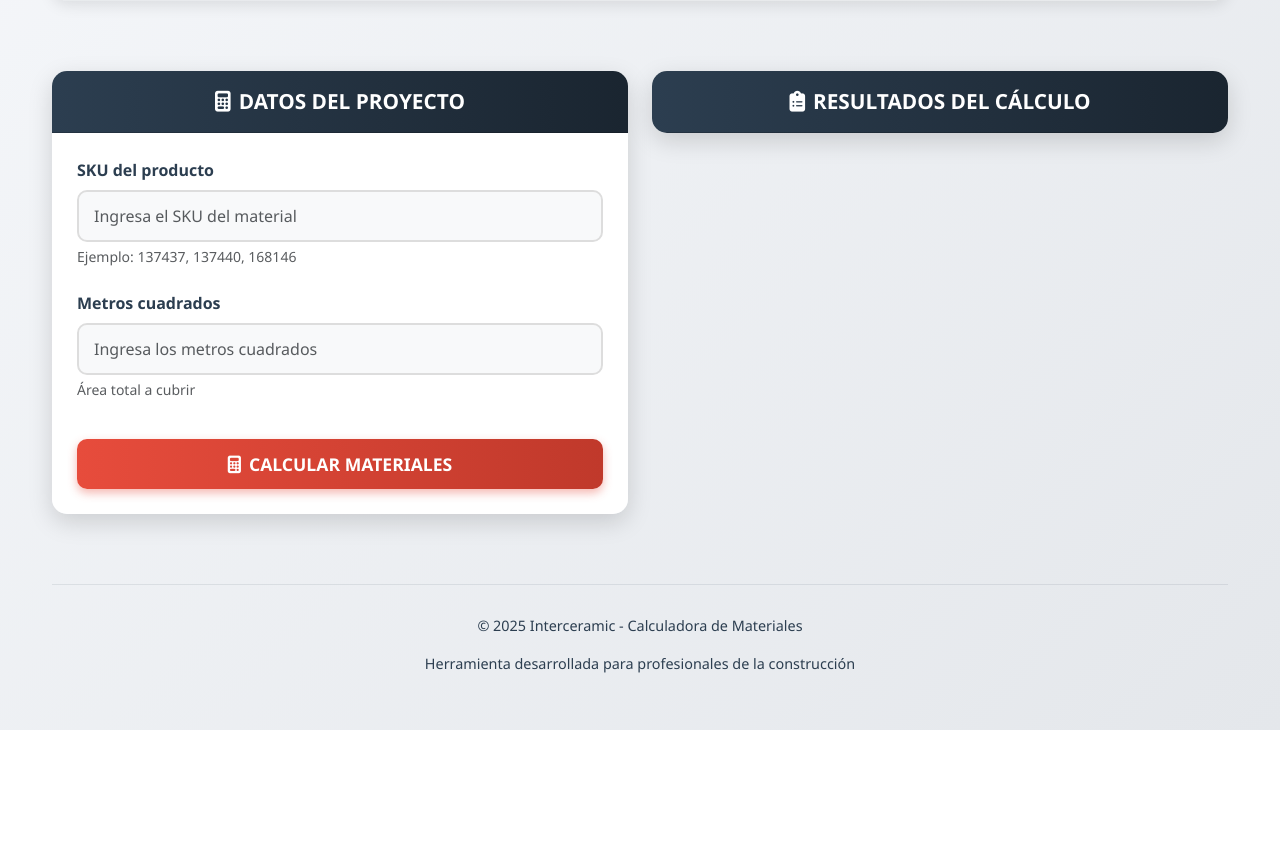
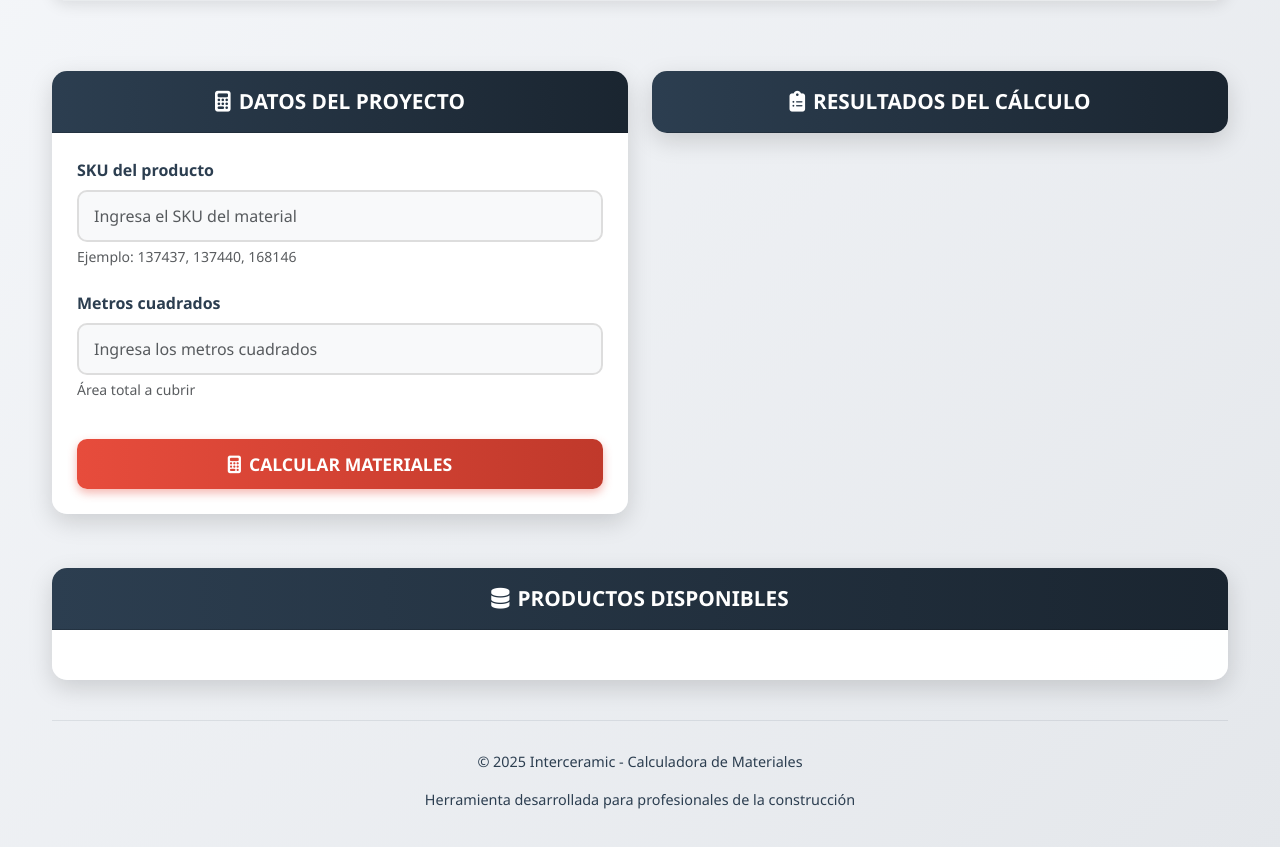
Before and after one commit to victoregonzalez01/pruebainter, a plain HTML site: page index.html in a window 1280 px wide. Shown: the part 235-1082 px from the top of the page. Before the commit the page ends 965 px from the top, so only its background shows below. Drawn offline with nearby package versions, Linux system fonts and the light colour scheme.

Commit message:
Update index.html

```diff
--- a/index.html
+++ b/index.html
@@ -68,7 +68,16 @@
         </div>
 
 
-
+        <div class="card mt-4">
+            <div class="card-header">
+                <i class="fas fa-database me-2"></i>PRODUCTOS DISPONIBLES
+            </div>
+            <div class="form-container">
+                <div id="productosContainer" class="row">
+                    <!-- Los productos se cargarán aquí dinámicamente -->
+                </div>
+            </div>
+        </div>
         <footer>
             <p>© 2025 Interceramic - Calculadora de Materiales</p>
             <p class="mt-2">Herramienta desarrollada para profesionales de la construcción</p>
```
